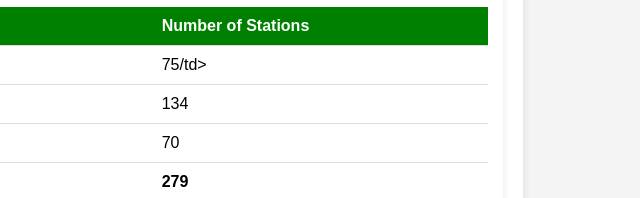
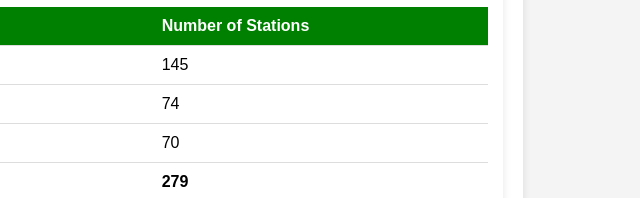
Before and after one commit to bikochris/Data-Quality-Control, a plain HTML site: page dashboard.html in a window 1280 px wide. Shown: the part 2096-2294 px from the top of the page, 590-1230 px from the left. Drawn offline with Linux system fonts and the light colour scheme.

Commit message:
Modify number of station

```diff
--- a/dashboard.html
+++ b/dashboard.html
@@ -360,11 +360,11 @@
           </tr>
           <tr>
             <td>Manned_METEO</td>
-            <td>75/td>
+            <td>145</td>
           </tr>
           <tr>
             <td>AWS_METEO</td>
-            <td>134</td>
+            <td>74</td>
           </tr>
            <tr>
             <td>ARG</td>
```
